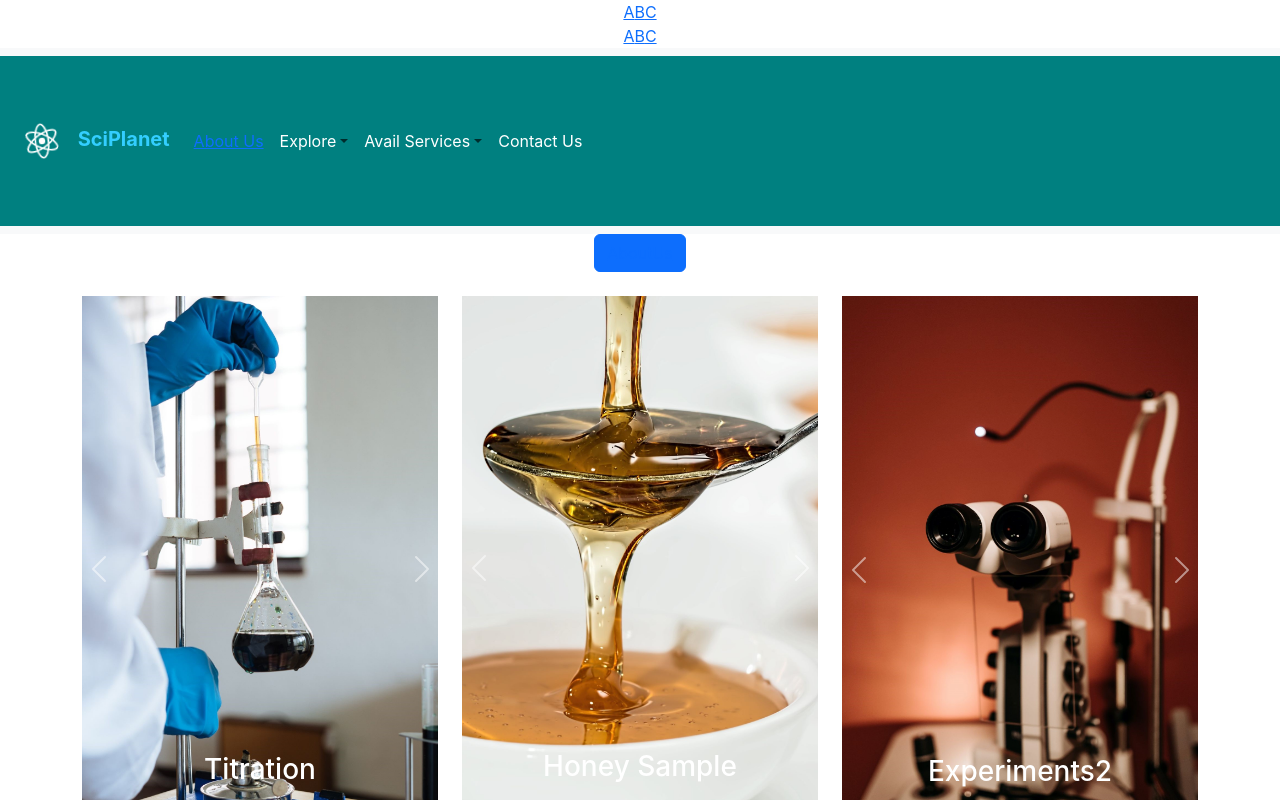
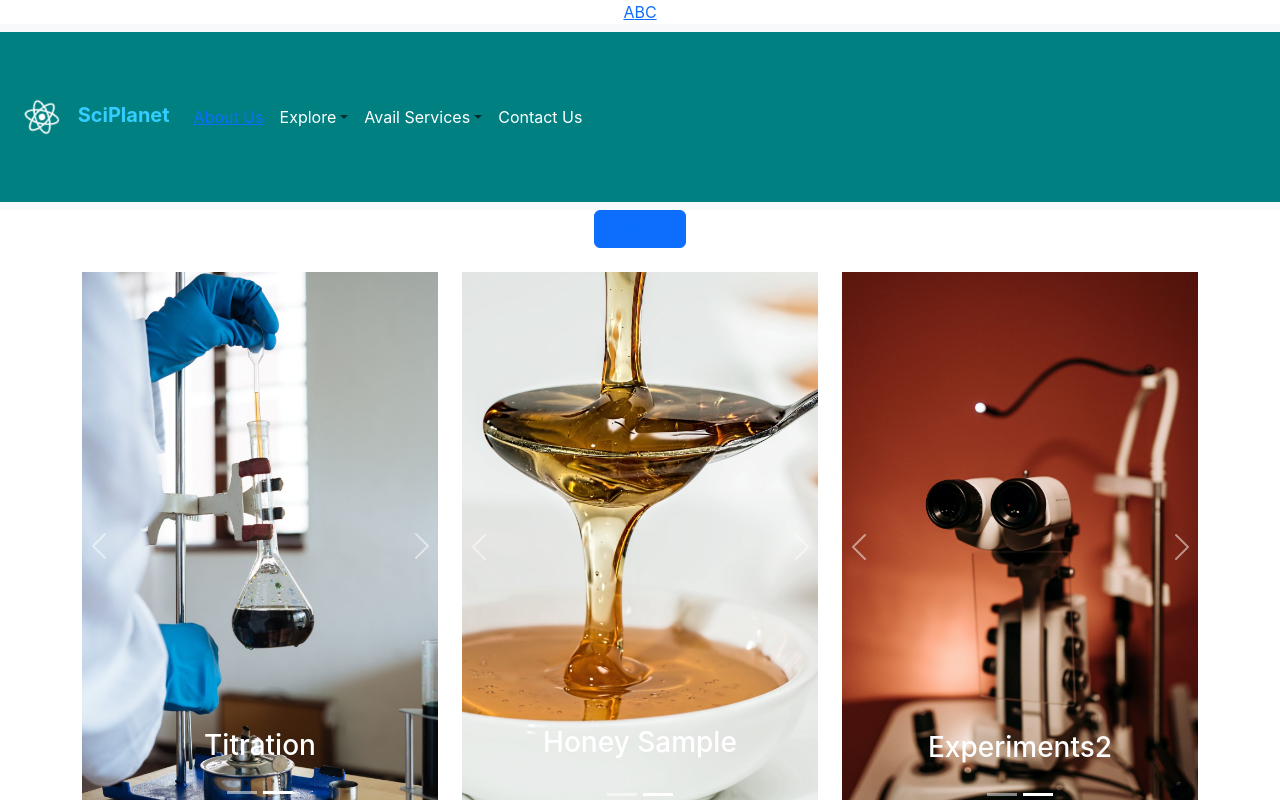
Before and after one commit to Saad-Rahman-Warsi/sciplanet, a React (Create React App) app: page / in a window 1280 px wide. Shown: the top 800 px of the page. Built offline with nearby package versions, Linux system fonts and the light colour scheme.

Commit message:
Update AppRouter.js

```diff
--- a/src/AppRouter.js
+++ b/src/AppRouter.js
@@ -2,7 +2,7 @@ import { HashRouter, Routes, Route } from "react-router-dom";
 import Home from "./Home";
 import AboutUs from "./AboutUs";
 import Facilities from "./Facilities";
-import {Outlet} from "react-router-dom";
+
 
 function AppRouter() {
   return (
@@ -10,13 +10,12 @@ function AppRouter() {
     <HashRouter>
       <Routes>
           <Route path="/" element={<Home />}>
-          <Route index element={<Home />} />
+
           <Route path="/AboutUs" element={<AboutUs />} />
           <Route path="/Facilities" element={<Facilities />} />
           </Route>
       </Routes>
     </HashRouter>
-    <Outlet />
     </div>
   );
 }
```
